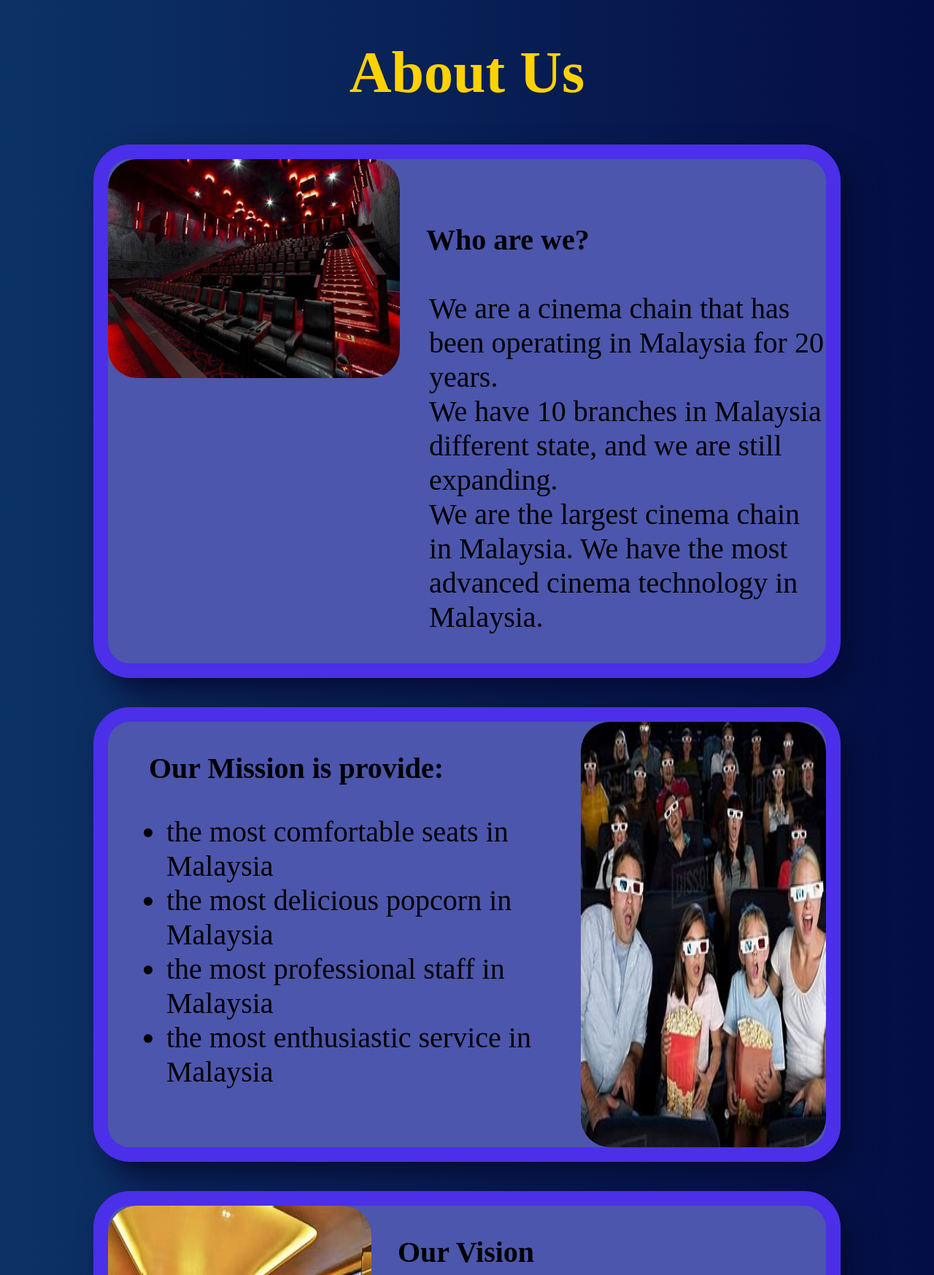
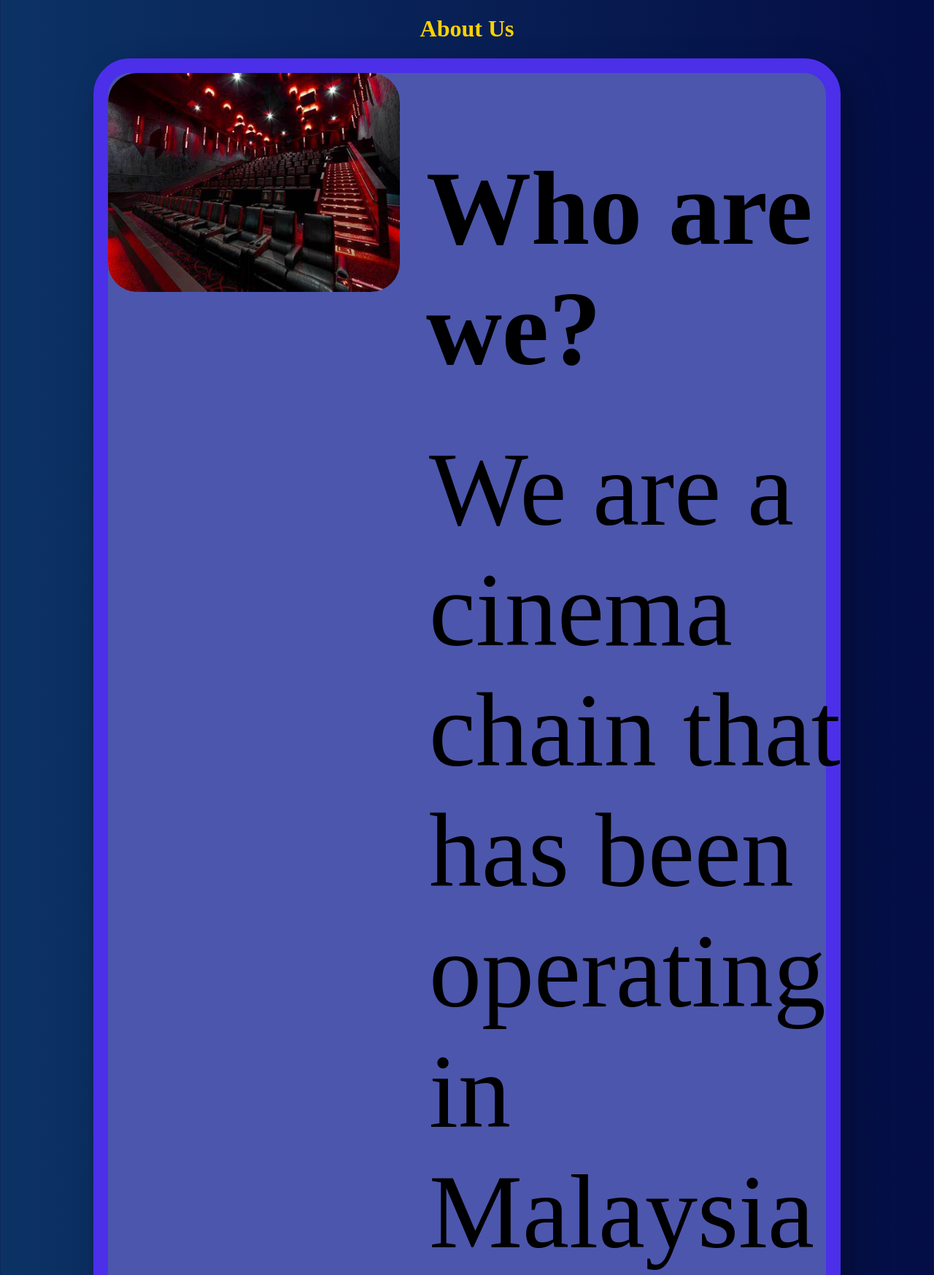
Before and after one commit to zxianyap142857/zxianyap142857.github.io, a PHP site: page /about-us.html in a window 1280 px wide. Shown: the part 60-1807 px from the top of the page at 73% size. Run offline with PHP 8.4, Linux system fonts and the light colour scheme.

Commit message:
Update about-us.css

```diff
--- a/css/about-us.css
+++ b/css/about-us.css
@@ -4,9 +4,11 @@ html {
 
 body {
   margin: 0;
-  font-size:2.5em;
 }
 
+dl,dt,dd{
+  font-size:3em;
+}
 h1 {
   text-align: center;
   color: #FFD200;
```
